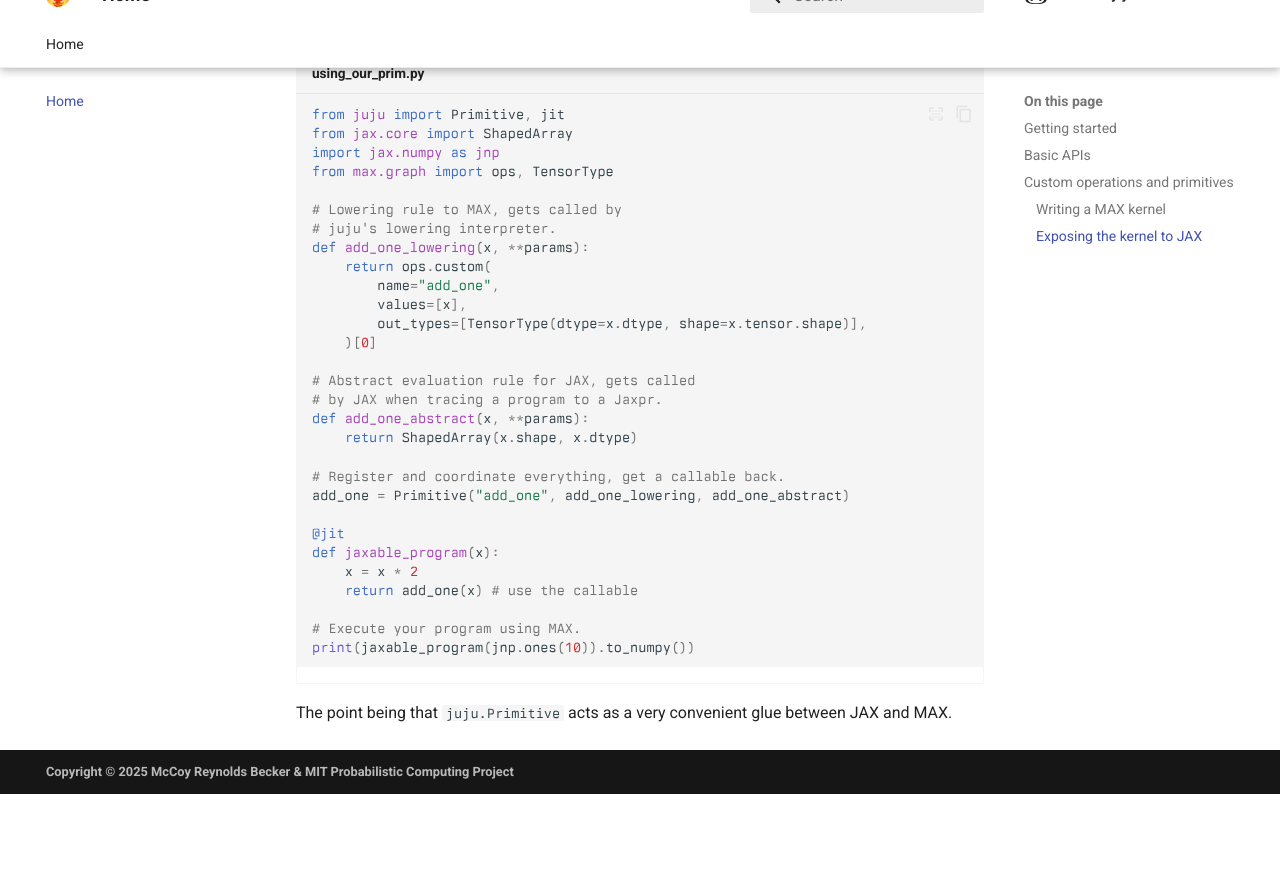
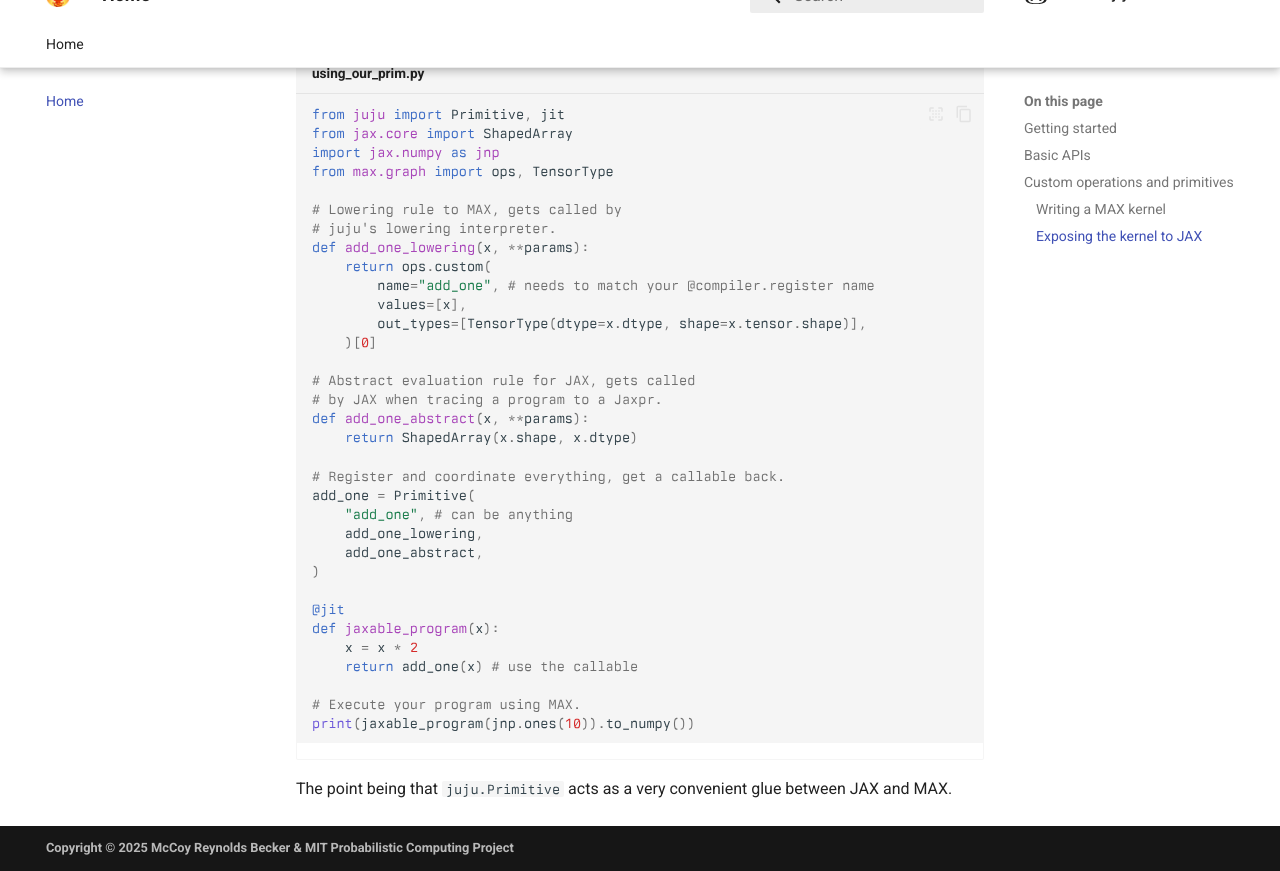
Before and after one commit to femtomc/jaxmax, an MkDocs documentation site: the page built from docs/index.md, in a window 1280 px wide and 900 px high, scrolled down 4692 px, cut to the strip 29-900 px from the top of the window. Built offline with MkDocs 1.6.1 and Material for MkDocs 9.7.7, drawn with Linux system fonts in a browser that asks for light colours; comment, search, counter and statistics services are not loaded; the version menu is left out; before the commit the page ends 5515 px from its top, so only the background shows below that; some of the changed text lies outside the part shown.

```diff
--- a/docs/index.md
+++ b/docs/index.md
@@ -164,7 +164,7 @@ from max.graph import ops, TensorType
 # juju's lowering interpreter.
 def add_one_lowering(x, **params):
     return ops.custom(
-        name="add_one",
+        name="add_one", # needs to match your @compiler.register name
         values=[x],
         out_types=[TensorType(dtype=x.dtype, shape=x.tensor.shape)],
     )[0]
@@ -175,7 +175,11 @@ def add_one_abstract(x, **params):
     return ShapedArray(x.shape, x.dtype)
 
 # Register and coordinate everything, get a callable back.
-add_one = Primitive("add_one", add_one_lowering, add_one_abstract)
+add_one = Primitive(
+    "add_one", # can be anything
+    add_one_lowering,
+    add_one_abstract,
+)
 
 @jit
 def jaxable_program(x):
```
Also changed, not shown: other parts of docs/index.md (+1 -1 lines).
